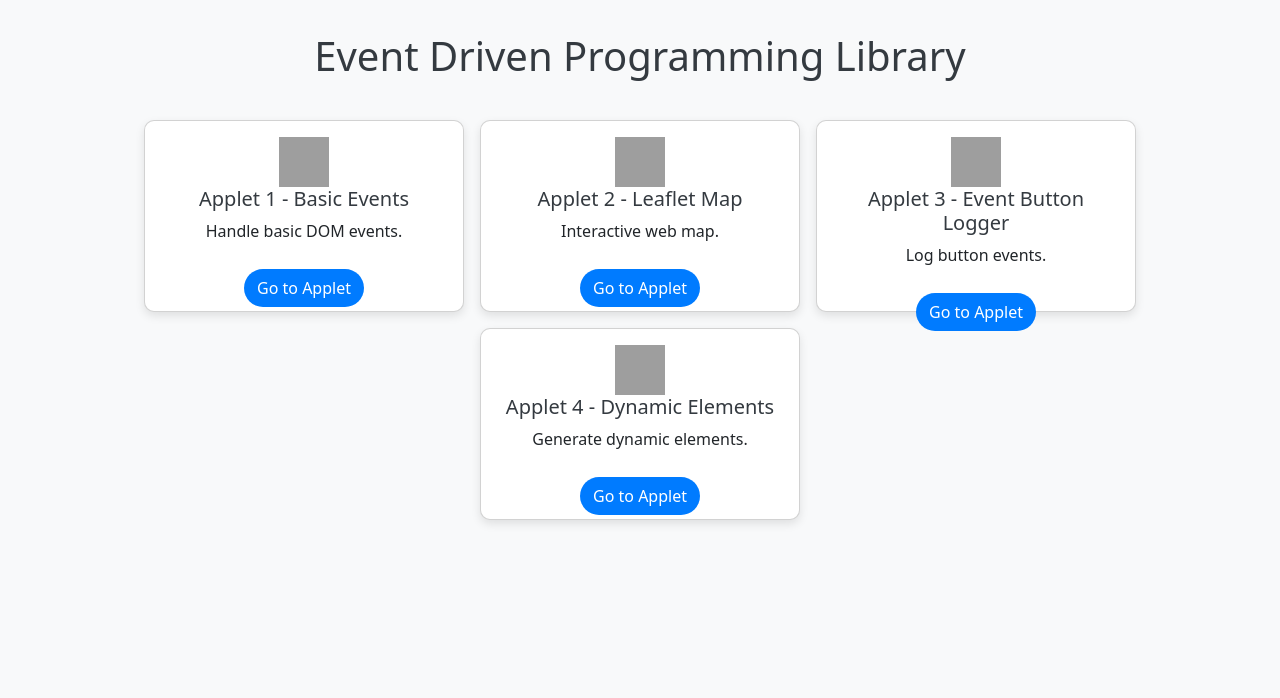
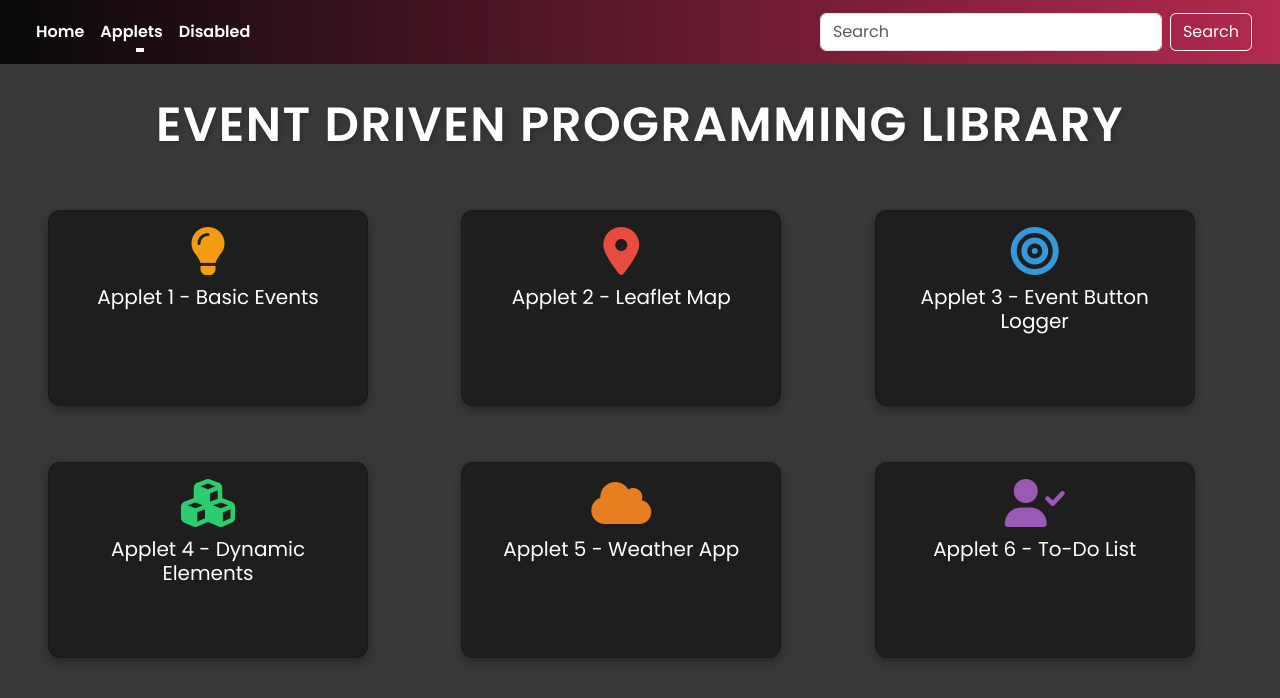
Before and after one commit to Conol07/IT24B-WEB, a plain HTML site: page index.html in a window 1280 px wide. Drawn offline with nearby package versions, Linux system fonts and the light colour scheme; grey boxes are pictures that could not be loaded.

```diff
--- a/index.html
+++ b/index.html
@@ -3,97 +3,216 @@
 <head>
     <meta charset="UTF-8">
     <meta name="viewport" content="width=device-width, initial-scale=1.0">
+    <title>Event Driven Programming Library</title>
+
     <link href="https://cdn.jsdelivr.net/npm/bootstrap@5.3.3/dist/css/bootstrap.min.css" rel="stylesheet">
-    <script src="https://cdn.jsdelivr.net/npm/bootstrap@5.3.3/dist/js/bootstrap.bundle.min.js"></script>
-    <title>IT24 Applets Gallery</title>
+    <link href="https://cdnjs.cloudflare.com/ajax/libs/font-awesome/6.0.0-beta3/css/all.min.css" rel="stylesheet">
+    <link href="https://fonts.googleapis.com/css2?family=Poppins:wght@400;600&display=swap" rel="stylesheet">
+
     <style>
         body {
-            background-color: #f8f9fa;
+            background-color: #393737;
+            font-family: 'Poppins', sans-serif;
+            color: #e0e0e0;
         }
 
-        .applet-flex-container {
-            display: flex;
-            justify-content: center;
-            flex-wrap: wrap;
+        .title {
             margin-top: 2rem;
+            text-align: center;
+            color: #ffffff;
+            font-size: 3rem;
+            font-weight: 600;
+            letter-spacing: 1.5px;
+            text-transform: uppercase;
+            text-shadow: 2px 2px 5px rgba(0, 0, 0, 0.2);
         }
 
-        .applet-flex-container > div {
-            margin: 0.5rem;
-            transition: transform 0.3s, box-shadow 0.3s;
+        .applet-grid {
+            display: grid;
+            grid-template-columns: repeat(3, 1fr); /* Change to 3 columns */
+            gap: 1.5rem;
+            padding: 2rem;
         }
 
-        .applet-flex-container > div:hover {
-            transform: translateY(-5px);
-            box-shadow: 0 8px 20px rgba(0, 0, 0, 0.2);
+        .card {
+            margin: 1rem;
+            border-radius: 12px;
+            transition: transform 0.3s, background-color 0.3s, box-shadow 0.3s;
+            box-shadow: 0 4px 10px rgba(0, 0, 0, 0.3);
+            width: 100%;
+            max-width: 320px;
+            overflow: hidden;
+            background-color: #1e1e1e;
+            text-decoration: none;
+            color: inherit;
         }
 
-        .applet-card {
-            width: 20rem;
-            height: 12rem;
-            border-radius: 10px;
-            box-shadow: 0 4px 10px rgba(0, 0, 0, 0.1);
-            text-align: center;
+        .card:hover {
+            transform: translateY(-10px) scale(1.05);
+            background-color: #0c0909;
+            box-shadow: 0 12px 30px rgba(0, 0, 0, 0.4);
         }
 
-        .applet-card h5 {
-            color: #343a40;
+        .icon {
+            font-size: 3rem;
+            margin-bottom: 10px;
+            color: #03a9f4;
+            transition: color 0.3s ease;
         }
 
-        .applet-card img {
-            width: 50px;
-            height: 50px;
+        .card:hover .icon {
+            color: #ff5722;
         }
 
-        .applet-card .btn {
-            background-color: #007bff;
-            color: white;
-            border-radius: 20px;
-            margin-top: 10px;
+        .card-title {
+            color: #ffffff;
+            transition: color 0.3s ease;
         }
 
-        h1 {
-            text-align: center;
-            margin-top: 2rem;
-            color: #343a40;
+        .card:hover .card-title {
+            color: #ff5722;
         }
+
+        .card-text {
+            color: #b0bec5;
+            transform: translateY(20px);
+            opacity: 0;
+            transition: transform 0.3s, opacity 0.3s;
+        }
+
+        .card:hover .card-text {
+            transform: translateY(0);
+            opacity: 1;
+        }
+
+        .navbar {
+            background: linear-gradient(90deg, #070808 0%, #b42950 100%);
+            padding: 0.75rem 1rem;
+        }
+
+        .navbar .nav-link, .navbar-brand {
+            color: #ffffff !important;
+            font-weight: 600;
+        }
+
+        .navbar .nav-link:hover, .navbar-brand:hover {
+            color: #f8f9fa !important;
+        }
+
+        .navbar .nav-link:after {
+            content: '';
+            position: absolute;
+            left: 50%;
+            bottom: 0;
+            width: 0;
+            height: 2px;
+            background: #f8f9fa;
+            transition: width 0.3s ease, left 0.3s ease;
+        }
+
+        .navbar .nav-link:hover:after {
+            width: 100%;
+            left: 0;
+        }
+
+        .icon-1 { color: #f39c12; }
+        .icon-2 { color: #e74c3c; }
+        .icon-3 { color: #3498db; }
+        .icon-4 { color: #2ecc71; }
+        .icon-5 { color: #e67e22; }
+        .icon-6 { color: #9b59b6; }
     </style>
 </head>
+
 <body>
+    <nav class="navbar navbar-expand-lg">
+        <div class="container-fluid">
+            <button class="navbar-toggler" type="button" data-bs-toggle="collapse" data-bs-target="#navbarNavDropdown" aria-controls="navbarNavDropdown" aria-expanded="false" aria-label="Toggle navigation">
+                <span class="navbar-toggler-icon"></span>
+            </button>
+            <div class="collapse navbar-collapse" id="navbarNavDropdown">
+                <ul class="navbar-nav me-auto mb-2 mb-lg-0">
+                    <li class="nav-item">
+                        <a class="nav-link" href="index.html">Home</a>
+                    </li>
+                    <li class="nav-item dropdown">
+                        <a class="nav-link dropdown-toggle" href="#" id="navbarDropdownMenuLink" role="button" data-bs-toggle="dropdown" aria-expanded="false">
+                            Applets
+                        </a>
+                        <ul class="dropdown-menu" aria-labelledby="navbarDropdownMenuLink">
+                            <li><a class="dropdown-item" href="../applet-1/applet-1.html">Applet 1</a></li>
+                            <li><a class="dropdown-item" href="../applet-2/applet-2.html">Applet 2</a></li>
+                            <li><a class="dropdown-item" href="../applet-3/applet-3.html">Applet 3</a></li>
+                            <li><a class="dropdown-item" href="../applet-4/applet-4.html">Applet 4</a></li>
+                            <li><a class="dropdown-item" href="../applet-5/applet-5.html">Applet 5</a></li>
+                            <li><a class="dropdown-item" href="../applet-6/applet-6.html">Applet 6</a></li>
+                        </ul>
+                    </li>
+                    <li class="nav-item">
+                        <a class="nav-link disabled" aria-disabled="true">Disabled</a>
+                    </li>
+                </ul>
+                <form class="d-flex" role="search" id="search-form">
+                    <input id="search-input" class="form-control me-2" type="search" placeholder="Search" aria-label="Search">
+                    <button class="btn btn-outline-light" type="button" onclick="filterCards()">Search</button>
+                </form>
+            </div>
+        </div>
+    </nav>
 
-<h1>Event Driven Programming Library</h1>
+    <h1 class="title">Event Driven Programming Library</h1>
 
-<div class="applet-flex-container" id="appletContainer">
-</div>
+    <div class="applet-grid" id="applet-grid">
+        <a href="applet-1/applet-1.html" class="card text-center" title="This application contains the basic implementation of DOM events">
+            <div class="card-body">
+                <i class="fas fa-lightbulb icon icon-1"></i>
+                <h5 class="card-title">Applet 1 - Basic Events</h5>
+                <p class="card-text">Learn about DOM events and how they work.</p>
+            </div>
+        </a>
 
-<script>
-    const applets = [
-        { title: 'Applet 1 - Basic Events', description: 'Handle basic DOM events.', link: './applet-1/', icon: 'https://cdn-icons-png.flaticon.com/512/1355/1355596.png' },
-        { title: 'Applet 2 - Leaflet Map', description: 'Interactive web map.', link: './applet-2/', icon: 'https://cdn1.iconfinder.com/data/icons/rounded-black-basic-ui/139/Map-RoundedBlack-1024.png' },
-        { title: 'Applet 3 - Event Button Logger', description: 'Log button events.', link: './applet-3/', icon: 'https://cdn-icons-png.flaticon.com/512/9626/9626900.png' },
-        { title: 'Applet 4 - Dynamic Elements', description: 'Generate dynamic elements.', link: './applet-4/', icon: 'https://cdn-icons-png.flaticon.com/512/10492/10492830.png' },
+        <a href="applet-2/applet-2.html" class="card text-center" title="Explore and interact with maps using Leaflet.js">
+            <div class="card-body">
+                <i class="fas fa-map-marker-alt icon icon-2"></i>
+                <h5 class="card-title">Applet 2 - Leaflet Map</h5>
+                <p class="card-text">Explore a basic interactive web map.</p>
+            </div>
+        </a>
 
-    ];
+        <a href="applet-3/applet-3.html" class="card text-center" title="This applet tracks button events in real-time">
+            <div class="card-body">
+                <i class="fas fa-bullseye icon icon-3"></i>
+                <h5 class="card-title">Applet 3 - Event Button Logger</h5>
+                <p class="card-text">Log and track button events in real-time.</p>
+            </div>
+        </a>
 
-    function displayApplets() {
-        const appletContainer = document.getElementById('appletContainer');
-        applets.forEach(applet => {
-            const card = `
-                <div class="card applet-card">
-                    <div class="card-body">
-                        <img src="${applet.icon}" alt="${applet.title}">
-                        <h5 class="card-title">${applet.title}</h5>
-                        <p class="card-text">${applet.description}</p>
-                        <a href="${applet.link}" class="btn">Go to Applet</a>
-                    </div>
-                </div>
-            `;
-            appletContainer.innerHTML += card;
-        });
-    }
+        <a href="applet-4/applet-4.html" class="card text-center" title="Generate and manipulate elements dynamically">
+            <div class="card-body">
+                <i class="fas fa-cubes icon icon-4"></i>
+                <h5 class="card-title">Applet 4 - Dynamic Elements</h5>
+                <p class="card-text">Generate and manipulate dynamic elements.</p>
+            </div>
+        </a>
 
-    window.onload = displayApplets;
-</script>
+        <a href="applet-5/applet-5.html" class="card text-center" title="Access weather data with OpenWeather API">
+            <div class="card-body">
+                <i class="fas fa-cloud icon icon-5"></i>
+                <h5 class="card-title">Applet 5 - Weather App</h5>
+                <p class="card-text">Get real-time weather data from OpenWeather API.</p>
+            </div>
+        </a>
 
+        <a href="applet-6/applet-6.html" class="card text-center" title="Track user interactions and data">
+            <div class="card-body">
+                <i class="fas fa-user-check icon icon-6"></i>
+                <h5 class="card-title">Applet 6 - To-Do List</h5>
+                <p class="card-text">Manage your tasks and stay organized.</p>
+            </div>
+        </a>
+    </div>
+
+    <script src="https://cdn.jsdelivr.net/npm/bootstrap@5.3.3/dist/js/bootstrap.bundle.min.js"></script>
+    </script>
 </body>
 </html>
```
